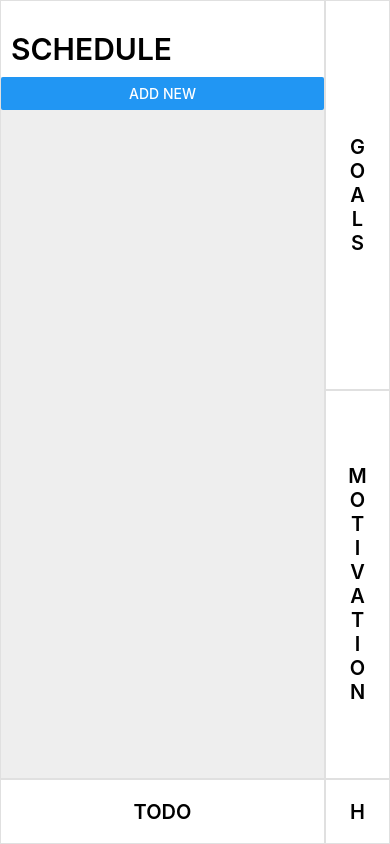
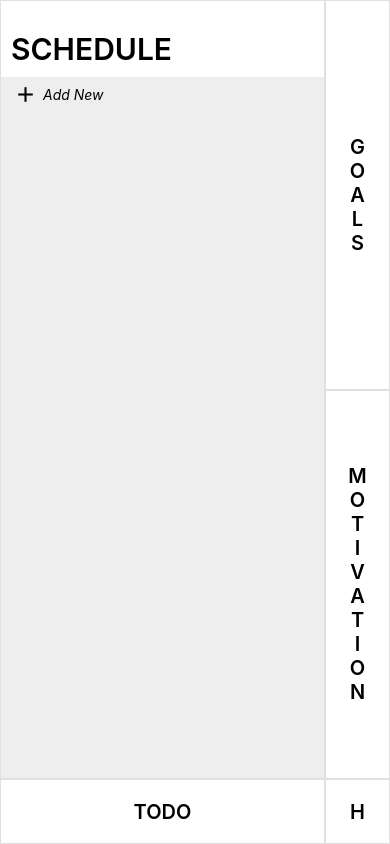
Before and after one commit to sidevesh/today_in_life_react-native, a React Native app: screen / in a window 390 px wide. Built offline with nearby package versions, Linux system fonts and the light colour scheme.

Commit message:
Fix Add new

```diff
--- a/src/components/List/index.jsx
+++ b/src/components/List/index.jsx
@@ -1,6 +1,37 @@
 import React from 'react';
-import { View, Button } from 'react-native';
+import {
+  View,
+  TouchableOpacity,
+  Text,
+  StyleSheet,
+} from 'react-native';
+import Icon from 'react-native-vector-icons/dist/MaterialIcons';
 import Item from './Item';
+
+const styles = StyleSheet.create({
+  addNewButton: {
+    flexGrow: 1,
+    flex: 1,
+    flexDirection: 'column',
+    alignItems: 'stretch',
+    justifyContent: 'flex-start',
+  },
+  addNewButtonItem: {
+    flexDirection: 'row',
+    alignItems: 'center',
+    justifyContent: 'flex-start',
+    paddingTop: 5,
+  },
+  addIcon: {
+    fontSize: 25,
+    paddingRight: 5,
+    paddingLeft: 12,
+  },
+  addText: {
+    fontStyle: 'italic',
+
+  },
+});
 
 const List = ({
   items,
@@ -9,7 +40,7 @@ const List = ({
   addNewText = 'Add New',
   newEntryText = 'type something',
 }) => (
-  <View>
+  <View style={{ flex: 1, alignItems: 'stretch' }}>
     {items.map((item, index) => (
       <Item
         key={index}
@@ -24,15 +55,25 @@ const List = ({
         )}
       />
     ))}
-    <Button
-      title={addNewText}
+    <TouchableOpacity
       onPress={() => onChange(
         isChecked
           ? [...items, { text: newEntryText, isChecked: false }]
           : [...items, { text: newEntryText }],
       )
       }
-    />
+      style={styles.addNewButton}
+    >
+      <View style={styles.addNewButtonItem}>
+        <Icon
+          name="add"
+          style={styles.addIcon}
+        />
+        <Text style={styles.addText}>
+          {addNewText}
+        </Text>
+      </View>
+    </TouchableOpacity>
   </View>
 );
 
--- a/src/components/pane.jsx
+++ b/src/components/pane.jsx
@@ -37,6 +37,8 @@ const styles = StyleSheet.create({
   editorInput: {
     backgroundColor: '#eeeeee',
     flex: 1,
+    alignItems: 'stretch',
+    justifyContent: 'flex-start',
   },
 });
 
@@ -114,16 +116,7 @@ const Pane = ({
           >
             {type}
           </Text>
-          <TouchableOpacity
-            style={styles.editorInput}
-            onPress={() => {
-              onChange(
-                isChecked
-                  ? [...value, { text: newEntryText, isChecked: false }]
-                  : [...value, { text: newEntryText }],
-              );
-            }}
-          >
+          <View style={styles.editorInput}>
             <List
               items={value}
               onChange={onChange}
@@ -131,7 +124,7 @@ const Pane = ({
               addNewText={addNewText}
               newEntryText={newEntryText}
             />
-          </TouchableOpacity>
+          </View>
         </View>
         )
       }
```
